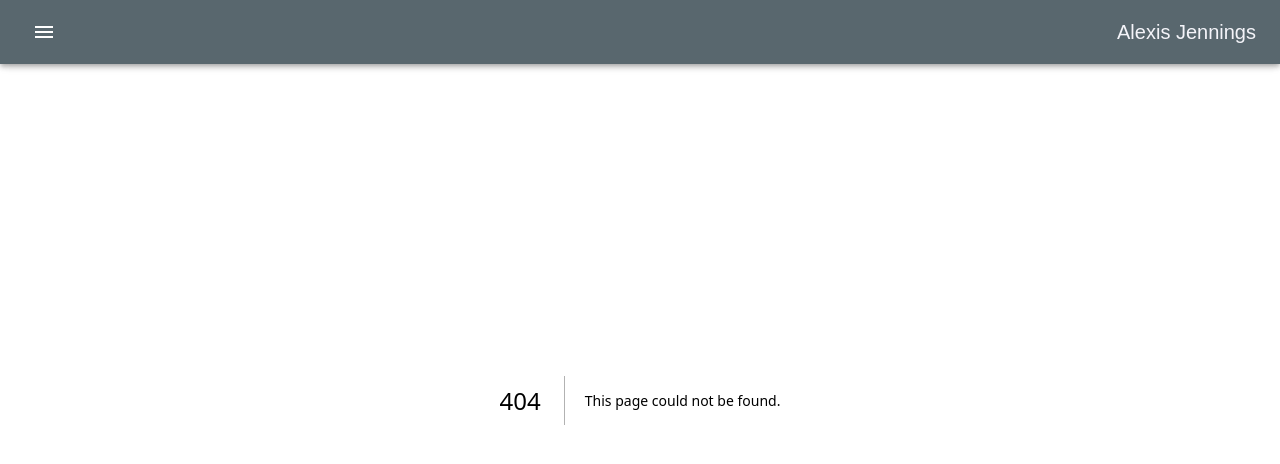
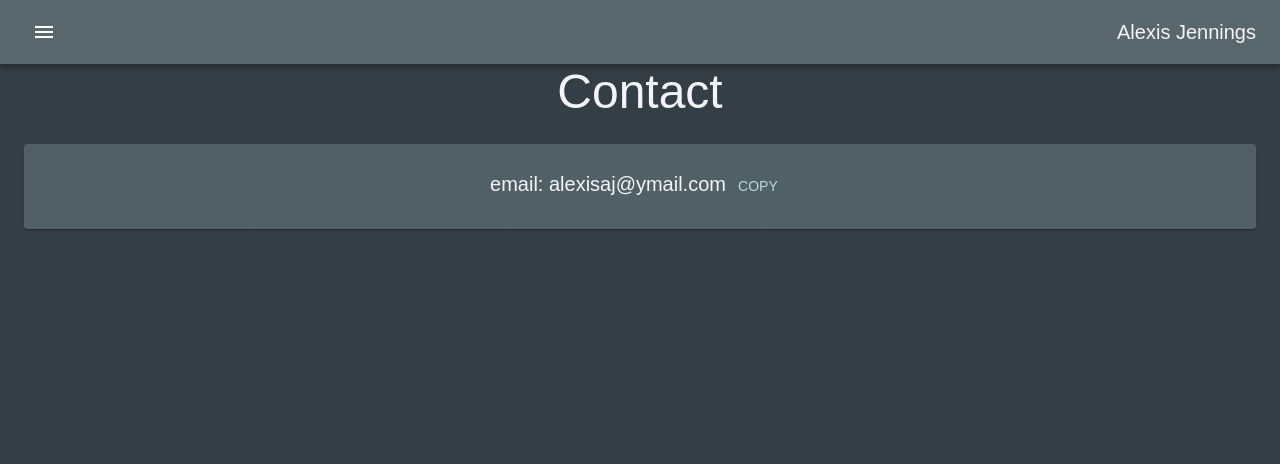
Before and after one commit to alexisjennings/portfolio-website, a Next.js app: page /contact in a window 1280 px wide. Before the commit this address had no page. Shown: the top 464 px of the page. Built offline with nearby package versions, Linux system fonts and the light colour scheme.

Commit message:
feat: contact page

```diff
--- /dev/null
+++ b/src/components/CopyToClipboardButton.tsx
@@ -0,0 +1,22 @@
+import { Box, Button, Snackbar } from "@mui/material";
+import { useState } from "react";
+
+export default function CopyToClipboardButton() {
+   const [open, setOpen] = useState(false);
+   const handleClick = () => {
+      setOpen(true);
+      navigator.clipboard.writeText(window.location.toString());
+   };
+
+   return (
+      <>
+         <Button onClick={handleClick}>Copy</Button>
+         <Snackbar
+            open={open}
+            onClose={() => setOpen(false)}
+            autoHideDuration={2000}
+            message="Copied to clipboard"
+         ></Snackbar>
+      </>
+   );
+}
--- /dev/null
+++ b/src/pages/contact.tsx
@@ -0,0 +1,37 @@
+import { Box, Button, Grid, Snackbar, Typography, Paper } from "@mui/material";
+import { useState } from "react";
+import CopyToClipboardButton from "../components/CopyToClipboardButton";
+
+export default function Page() {
+   return (
+      <Box
+         sx={{
+            pt: 8,
+            pb: 6,
+         }}
+      >
+         <Typography
+            sx={{ fontWeight: "medium" }}
+            component="h1"
+            variant="h3"
+            align="center"
+            gutterBottom
+         >
+            Contact
+         </Typography>
+         <Paper sx={{ padding: 3, margin: 3 }}>
+            <Box className="flex justify-center">
+               <Typography
+                  sx={{ mt: 0 }}
+                  component="h2"
+                  variant="h6"
+                  align="center"
+               >
+                  email: alexisaj@ymail.com
+               </Typography>
+               <CopyToClipboardButton />
+            </Box>
+         </Paper>
+      </Box>
+   );
+}
```
